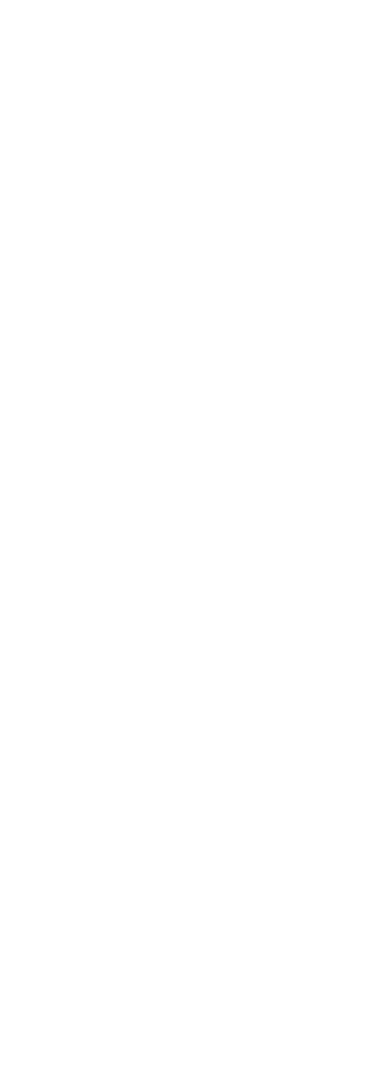
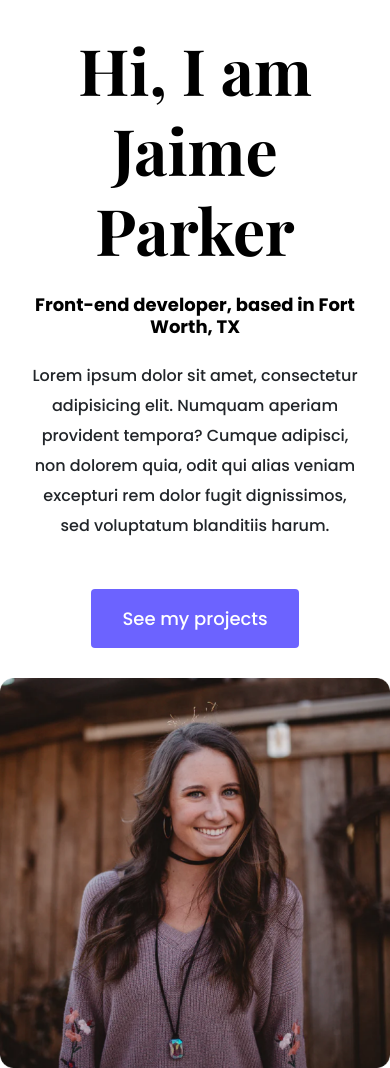
Before and after one commit to Karmahen/Portfolio-Project-2022, a plain HTML site: page about.html in a window 390 px wide. Before the commit the page ends 844 px from the top, so only its background shows below. Drawn offline with nearby package versions, Linux system fonts and the light colour scheme.

Commit message:
Added about page

```diff
--- a/about.html
+++ b/about.html
@@ -0,0 +1,59 @@
+<!DOCTYPE html>
+<html lang="en">
+  <head>
+    <meta charset="UTF-8" />
+    <meta http-equiv="X-UA-Compatible" content="IE=edge" />
+    <meta name="viewport" content="width=device-width, initial-scale=1.0" />
+    <link
+      href="https://cdn.jsdelivr.net/npm/bootstrap@5.0.2/dist/css/bootstrap.min.css"
+      rel="stylesheet"
+      integrity="sha384-EVSTQN3/azprG1Anm3QDgpJLIm9Nao0Yz1ztcQTwFspd3yD65VohhpuuCOmLASjC"
+      crossorigin="anonymous"
+    />
+    <script
+      src="https://cdn.jsdelivr.net/npm/bootstrap@5.0.2/dist/js/bootstrap.bundle.min.js"
+      integrity="sha384-MrcW6ZMFYlzcLA8Nl+NtUVF0sA7MsXsP1UyJoMp4YLEuNSfAP+JcXn/tWtIaxVXM"
+      crossorigin="anonymous"
+    ></script>
+    <link rel="preconnect" href="https://fonts.googleapis.com" />
+    <link rel="preconnect" href="https://fonts.gstatic.com" crossorigin />
+    <link
+      href="https://fonts.googleapis.com/css2?family=Montserrat:wght@100;200;300;400&family=Playfair+Display:wght@700&family=Poppins:wght@500;700&family=Questrial&display=swap"
+      rel="stylesheet"
+    />
+    <link rel="stylesheet" href="styles/portfolio.css" />
+    <title>Document</title>
+  </head>
+  <body>
+    <div class="about-section container">
+      <div class="row">
+        <div class="col-lg-6">
+          <div class="about-section-content">
+            <h1 class="mb-4">Hi, I am Jaime Parker</h1>
+            <h2 class="mb-4">Front-end developer, based in Fort Worth, TX</h2>
+            <p class="mb-5">
+              Lorem ipsum dolor sit amet, consectetur adipisicing elit. Numquam
+              aperiam provident tempora? Cumque adipisci, non dolorem quia, odit
+              qui alias veniam excepturi rem dolor fugit dignissimos, sed
+              voluptatum blanditiis harum.
+            </p>
+            <a href="" class="btn btn-branding">See my projects</a>
+          </div>
+          <!--close about section content-->
+        </div>
+        <!--close 1st col-->
+        <div class="col-lg-6">
+          <img
+            src="images/patricia.png"
+            alt
+            text="patricia"
+            class="img-fluid"
+          />
+        </div>
+        <!--close 2nd col-->
+      </div>
+      <!--close row-->
+    </div>
+    <!--close container-->
+  </body>
+</html>
--- a/styles/portfolio.css
+++ b/styles/portfolio.css
@@ -78,10 +78,28 @@ p {
   padding: 120px 60px;
 }
 
+.about-section {
+  padding: 160px 20px;
+}
+
+.about-section h1 {
+  font-size: 64px;
+  line-height: 80px;
+}
+
+.about-section h2 {
+  font-size: 18px;
+  font-family: var(--default-font-family);
+}
+
+.about-section-content {
+  margin: 30px;
+}
+
 @media (max-width: 900px) {
   h1 {
     font-size: 44px;
-    line-height: 2;
+    line-height: 56px;
   }
 
   h2 {
@@ -95,4 +113,9 @@ p {
   .hero {
     padding: 80px 20px;
   }
+
+  .about-section {
+    text-align: center;
+    padding: 0;
+  }
 }
```
Also changed, not shown: images/patricia.png (added).
